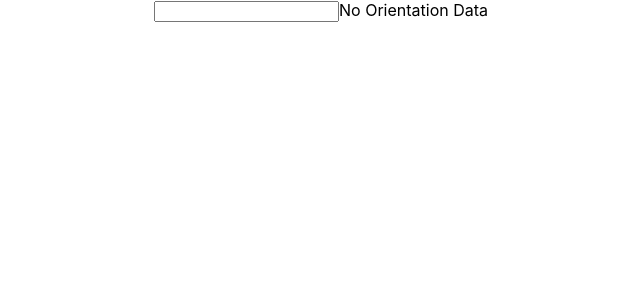
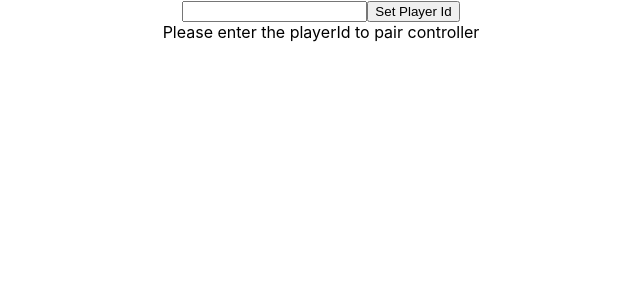
Before and after one commit to tingc10/mobile-gamepad, a React (Create React App) app: page / in a window 1280 px wide. Shown: the top 300 px of the page, without its empty margins (319-959 px from the left). Built offline with nearby package versions, Linux system fonts and the light colour scheme; no server answers.

Commit message:
Send inputs to associated player

```diff
--- a/package.json
+++ b/package.json
@@ -7,10 +7,12 @@
     "@types/node": "12.6.2",
     "@types/react": "16.8.23",
     "@types/react-dom": "16.8.4",
+    "@types/socket.io-client": "^1.4.32",
     "gh-pages": "^2.0.1",
     "react": "^16.8.6",
     "react-dom": "^16.8.6",
     "react-scripts": "3.0.1",
+    "socket.io-client": "^2.2.0",
     "typescript": "3.5.3"
   },
   "scripts": {
--- a/src/App.tsx
+++ b/src/App.tsx
@@ -1,9 +1,16 @@
 import React, { useState, useEffect } from 'react';
+// import {socket} from './utils/socket';
 import './App.css';
+import { socket } from './utils/socket';
+
+let keydownValue = 0;
 
 const App: React.FC = () => {
   let isLandscape = true;
   const [orientation, setOrientation] = useState();
+  const [status, setStatus] = useState('Please enter the playerId to pair controller');
+  const [activeInputs, setActiveInputs] = useState<Set<string>>(new Set());
+  const [playerId, setPlayerId] = useState('');
   if(window.innerHeight > window.innerWidth) {
       isLandscape = false;
   }
@@ -12,24 +19,70 @@ const App: React.FC = () => {
     let x = event.beta;  // In degree in the range [-180,180]
     let y = event.gamma; // In degree in the range [-90,90]
     setOrientation([x, y]);
-    alert(`${x} ${y}`);
+    socket.emit('deviceOrientationChanged', { x: x, y: 0 });
   }
   useEffect(() => {
     window.addEventListener('deviceorientation', handleOrientation);
+    window.addEventListener('keyup', (e) => {
+      if (activeInputs.has('keydown')) {
+        activeInputs.delete('keydown');
+        socket.emit('deleteActiveInput', { inputType: 'keydown' });
+        setActiveInputs(activeInputs);
+      }
+    });
+
+    window.addEventListener('keydown', (e) => {
+      if (!activeInputs.has('keydown')) {
+        activeInputs.add('keydown');
+        socket.emit('newActiveInput', { inputType: 'keydown' });
+        setActiveInputs(activeInputs);
+      }
+
+      if (e.keyCode === 39) {
+        if (keydownValue < 0) {
+          keydownValue = 0;
+        }
+        if (keydownValue < 50) {
+          keydownValue++;
+        }
+      } else if(e.keyCode === 37) {
+        if (keydownValue > 0) {
+          keydownValue = 0;
+        }
+        if (keydownValue > -50) {
+          keydownValue--;
+
+        }
+      }
+      socket.emit('deviceOrientationChanged', { x: keydownValue, y: 0 });
+    });
+
+    socket.on('controllerPairError', (data: { message: string }) => {
+      setStatus(data.message);
+    });
+
+    socket.on('controllerPairSuccess', (data: { message: string }) => {
+      setStatus('Controller Connected');
+    });
   }, []);
 
-  function renderOrientation() {
-    if (orientation) {
-      return `${orientation[0]} ${orientation[1]}`
-    }
-    return "No Orientation Data";
+  function handleSubmit(e: React.FormEvent<HTMLFormElement>) {
+    e.preventDefault();
+    socket.emit('setAssociatedPlayerId', playerId);
+  }
+
+  function handleChangePlayerId(e: React.ChangeEvent<HTMLInputElement>) {
+    setPlayerId(e.target.value);
   }
 
   return (
     <div className="App">
-      <input />
+      <form onSubmit={handleSubmit}>
+        <input name="playerId" onChange={handleChangePlayerId} value={playerId}/>
+        <input type="submit" value="Set Player Id" />
+      </form>
+      { status }
       { !isLandscape && <div>Please turn your device!</div>}
-      { renderOrientation() }
     </div>
   );
 }
--- /dev/null
+++ b/src/utils/socket.ts
@@ -0,0 +1,9 @@
+import io from 'socket.io-client';
+
+const isProd = process.env.NODE_ENV === 'production';
+const host = isProd ? 'https://young-gorge-52676.herokuapp.com' : 'http://localhost';
+export const socket = io(`${host}:52300`, {
+  query: {
+    type: 'controller'
+  }
+});
```
Also changed, not shown: 1 other file (tests, documents, lock files or other folders).
